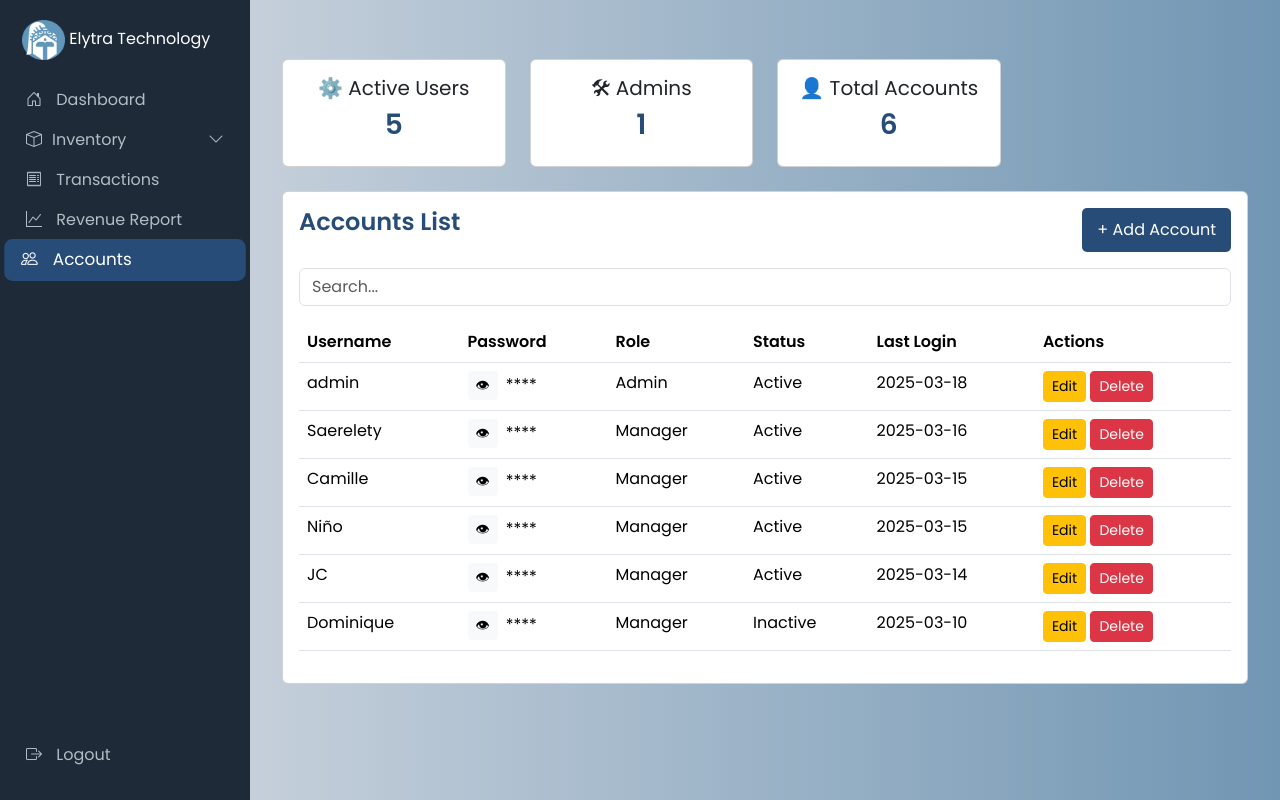
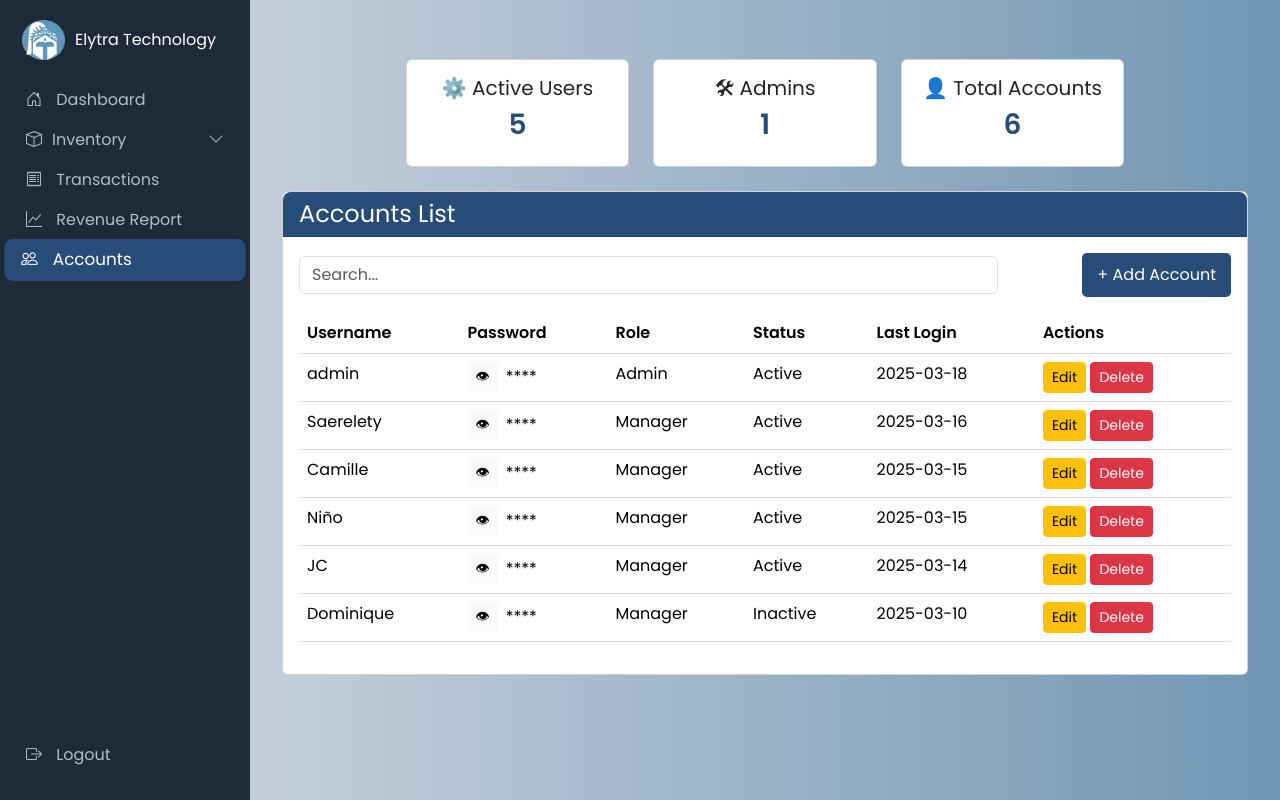
Before and after one commit to jc-pogi/chano, a Django app: page /accounts/ in a window 1280 px wide. Run offline with Django 5.2, Linux system fonts and the light colour scheme.

Commit message:
minor adjustments
centered the accounts
fix dashboard
and etc

```diff
--- a/etms_portal/etms_app/templates/accounts.html
+++ b/etms_portal/etms_app/templates/accounts.html
@@ -3,7 +3,7 @@
 
 {% block main_contents %}
 <div class="container mt-4">
-    <div class="row">
+    <div class="row justify-content-center">
         <!-- User Statistics Cards -->
         <div class="col-md-3">
             <div class="card p-3 text-center">
@@ -26,13 +26,17 @@
     </div>
     <div class="row mt-4">
         <!-- Accounts List -->
-        <div class="col-md-12">
-            <div class="card p-3">
-                <div class="d-flex justify-content-between mb-3">
-                    <h4 class="title">Accounts List</h4>
-                    <button class="btn add-account-btn" onclick="openAccountModal()">+ Add Account</button>
+        <div class="col-md-12" style="border: none; border-radius: 8px;">
+            <div class="card">
+                <!-- Blue Header -->
+                <div class="card-header" style="background-color: #274C77; color: white; border-radius: 8px 8px 0 0;">
+                    <h4 class="mb-0">Accounts List</h4>
                 </div>
-                <input type="text" id="search" class="form-control mb-3" placeholder="Search..." onkeyup="searchAccounts()">
+                <div class="card-body p-3">
+                    <div class="d-flex align-items-center justify-content-between mb-3">
+                        <input type="text" id="search" class="form-control w-75" placeholder="Search..." onkeyup="searchAccounts()">
+                        <button class="btn add-account-btn btn-primary ms-3" onclick="openAccountModal()">+ Add Account</button>
+                    </div>
                     <table class="table table-hover">
                         <thead>
                             <tr>
--- a/etms_portal/etms_app/templates/dashboard.html
+++ b/etms_portal/etms_app/templates/dashboard.html
@@ -3,8 +3,6 @@
 {% load static %}
 
 {% block main_contents %}
-<link href="https://cdn.jsdelivr.net/npm/bootstrap@5.3.0/dist/css/bootstrap.min.css" rel="stylesheet">
-<script src="https://cdn.jsdelivr.net/npm/bootstrap@5.3.0/dist/js/bootstrap.bundle.min.js"></script>
 <style>
 body {
     background: linear-gradient(to right, #d9dde4, #7196b3); /* Subtle gradient */
--- a/etms_portal/etms_app/templates/index.html
+++ b/etms_portal/etms_app/templates/index.html
@@ -77,9 +77,11 @@
       <ul class="nav flex-column flex-grow-1">
 
        <!-- Header Bar Elytra Tech -->
-    <div class="nav-item" style="padding-bottom: 20px; padding-top: 15px; padding-left: 12px;" >
-        <img src="{% static '/headline-logo.png' %}" height="40px" width="43px">
-        Elytra Technology
+       <div class="nav-item" style="padding-bottom: 20px; padding-top: 15px; padding-left: 12px;">
+        <a href="/dashboard" style="text-decoration: none; color: white; display: flex; align-items: center;">
+            <img src="{% static '/headline-logo.png' %}" height="40px" width="43px" style="margin-right: 10px;">
+            <span>Elytra Technology</span>
+        </a>
     </div>
 
         <li class="nav-item">
@@ -88,10 +90,11 @@
           </a>
         </li>
         <li class="nav-item">
-          <a class="nav-link d-flex align-items-center" data-bs-toggle="collapse" href="#inventoryMenu" role="button" aria-expanded="false" aria-controls="inventoryMenu">
+          <a class="nav-link d-flex align-items-center" data-bs-toggle="collapse" href="#inventoryMenu" role="button" aria-expanded="false" aria-controls="inventoryMenu" id="inventoryToggle">
             <i class="bi bi-box" style="margin-right: 10px;"></i> Inventory
-            <i class="bi bi-chevron-down ms-auto collapse-icon"></i>
-          </a>
+            <i class="bi bi-chevron-down ms-auto collapse-icon" id="inventoryArrow"></i>
+         </a>
+
           <div class="collapse {% if current_tab == 'sm' or current_tab == 'products' or current_tab == 'restock' %}show{% endif %}" id="inventoryMenu">
             <ul class="nav flex-column ps-3" style="border-left: 2px solid #ccc; padding-left: 50px; margin-left: 20px;">
               <li>
@@ -166,34 +169,32 @@
     const inventoryArrow = document.getElementById("inventoryArrow");
     const inventoryMenu = document.getElementById("inventoryMenu");
 
-    // Get the current tab
-    const currentTab = "{{ current_tab }}";
-
     // Retrieve previous state from localStorage
     const inventoryState = localStorage.getItem("inventoryState");
+
     if (inventoryState === "shown") {
         inventoryMenu.classList.add("show");
-        inventoryArrow.style.transform = "rotate(180deg)";
+        inventoryArrow.style.transform = "rotate(180deg)";  // Keep it static if already open
+        inventoryArrow.style.transition = "none"; // Prevent animation on load
     } else {
         inventoryMenu.classList.remove("show");
         inventoryArrow.style.transform = "rotate(0deg)";
+        inventoryArrow.style.transition = "none"; // Prevent animation on load
     }
 
-    document.addEventListener("DOMContentLoaded", function () {
-    const inventoryToggle = document.querySelector('[href="#inventoryMenu"]');
-    const inventoryArrow = inventoryToggle.querySelector(".collapse-icon");
-
-    document.getElementById("inventoryMenu").addEventListener("shown.bs.collapse", function () {
+    // Listen to Bootstrap collapse events and store state
+    inventoryMenu.addEventListener("shown.bs.collapse", function () {
         inventoryArrow.style.transform = "rotate(180deg)";
+        localStorage.setItem("inventoryState", "shown");
     });
 
-    document.getElementById("inventoryMenu").addEventListener("hidden.bs.collapse", function () {
+    inventoryMenu.addEventListener("hidden.bs.collapse", function () {
         inventoryArrow.style.transform = "rotate(0deg)";
+        localStorage.setItem("inventoryState", "hidden");
     });
-});
+  });
+</script>
 
-});
-</script>
 
   </body>
 </html>
--- a/etms_portal/etms_app/templates/products.html
+++ b/etms_portal/etms_app/templates/products.html
@@ -267,6 +267,4 @@ table td, table th {
 }
 </script>
 
-<link href="https://cdn.jsdelivr.net/npm/bootstrap@5.3.0/dist/css/bootstrap.min.css" rel="stylesheet">
-<script src="https://cdn.jsdelivr.net/npm/bootstrap@5.3.0/dist/js/bootstrap.bundle.min.js"></script>
 {% endblock %}
--- a/etms_portal/etms_app/templates/revenue.html
+++ b/etms_portal/etms_app/templates/revenue.html
@@ -169,6 +169,4 @@
     }
 </script>
 
-<link href="https://cdn.jsdelivr.net/npm/bootstrap@5.3.0/dist/css/bootstrap.min.css" rel="stylesheet">
-<script src="https://cdn.jsdelivr.net/npm/bootstrap@5.3.0/dist/js/bootstrap.bundle.min.js"></script>
 {% endblock %}
--- a/etms_portal/etms_app/templates/sm.html
+++ b/etms_portal/etms_app/templates/sm.html
@@ -600,7 +600,5 @@ function printInventory() {
 }
 </script>
 
-<link href="https://cdn.jsdelivr.net/npm/bootstrap@5.3.0/dist/css/bootstrap.min.css" rel="stylesheet">
-<script src="https://cdn.jsdelivr.net/npm/bootstrap@5.3.0/dist/js/bootstrap.bundle.min.js"></script>
 
 {% endblock %}
```
Also changed, not shown: etms_portal/etms_app/templates/restock.html (+16 -11 lines), etms_portal/etms_app/templates/transactions.html (+3 -5 lines). Lines whose indentation alone changed are shown as unchanged.
